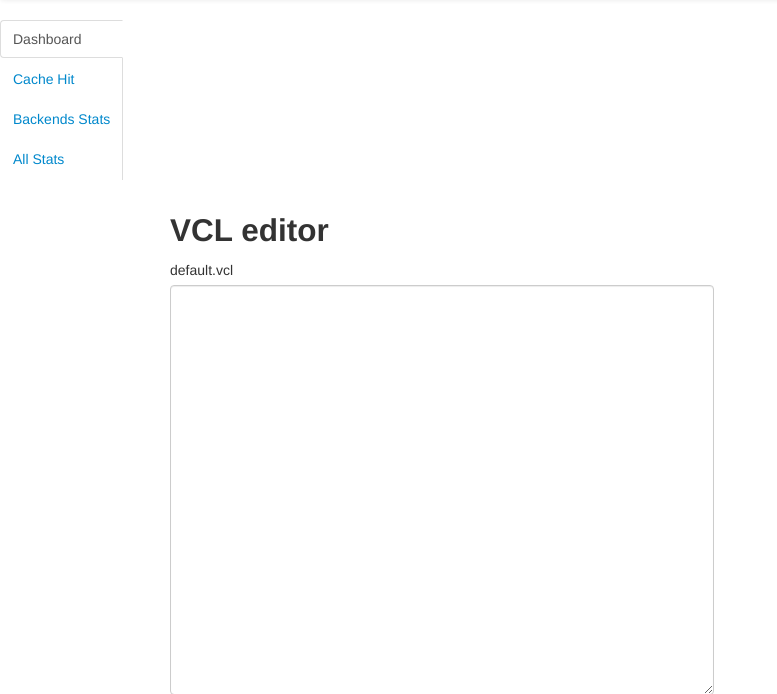
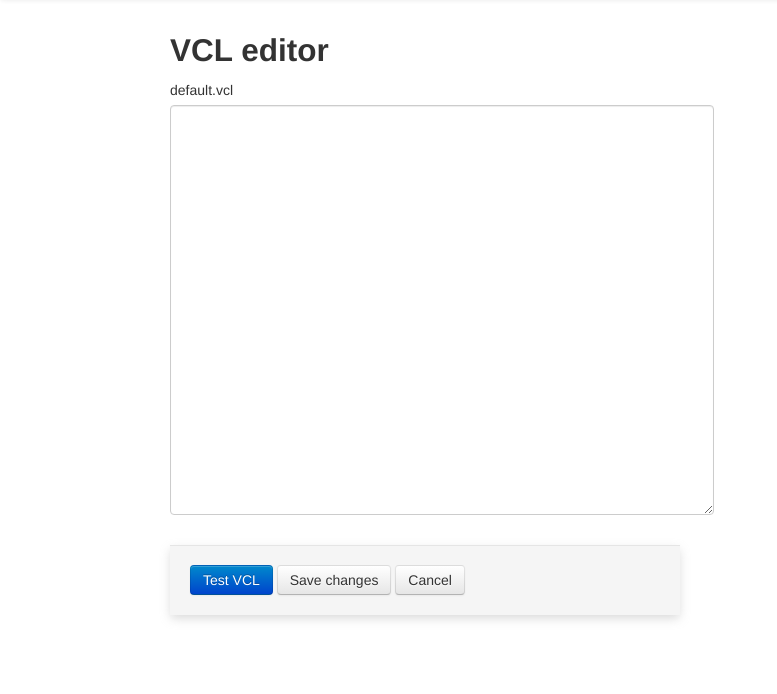
Before and after one commit to vmalaga/varnishtool, a Django app: template templates/frontend/vcledit.html in a window 1280 px wide. Shown: the part 42-736 px from the top of the page, without its empty margins (0-777 px from the left). Run offline with Django 3.2, Linux system fonts and the light colour scheme; the template is opened without the code that fills it, so the values that code supplies are empty; some libraries are stand-ins or nearby versions.

Commit message:
del left menu to vcledit

```diff
--- a/templates/frontend/vcledit.html
+++ b/templates/frontend/vcledit.html
@@ -2,44 +2,6 @@
 
 {% block body %}
         {{ block.super }}
-        <!-- Left menu with stats results -->
-        <div class="tabbable tabs-left" id="stats">
-            <ul class="nav nav-tabs">
-                <li class="active"><a href="#tab1" data-toggle="tab">Dashboard</a></li>
-                <li><a href="#tab2" data-toggle="tab">Cache Hit</a></li>
-                <li><a href="#tab3" data-toggle="tab">Backends Stats</a></li>
-                <li><a href="#tab4" data-toggle="tab">All Stats</a></li>
-            </ul>
-
-            <div class="tab-content">
-                <div id="tab1" class="tab-pane active">
-                    <!-- Show google charts -->
-                    {% include "frontend/dashboard.html" %}
-                </div>
-                <div id="tab2" class="tab-pane">
-                    {% for statname, value in cache_stats.items %}
-                    <div class="well" style="max-width: 20%;">
-                        <strong>{{ statname }}</strong> {{ value }}
-                    </div>
-                    {% endfor %}
-                </div>
-                <div id="tab3" class="tab-pane">
-                    {% for statname, value in backend_stats.items %}
-                    <div class="well" style="max-width: 20%;">
-                        <strong>{{ statname }}</strong> {{ value }}
-                    </div>
-                    {% endfor %}
-                </div>
-            <div id="tab4" class="tab-pane">
-                {% for statname, value in allstats.items %}
-                <tr>
-                    <td>{{ statname }}</td><td>{{ value }}</td>
-                </tr>
-                {% endfor %}
-
-            </div>
-            </div>
-        </div>
 
 <div class="container">
     <h2>VCL editor</h2>
```
Lines whose indentation alone changed are shown as unchanged.
